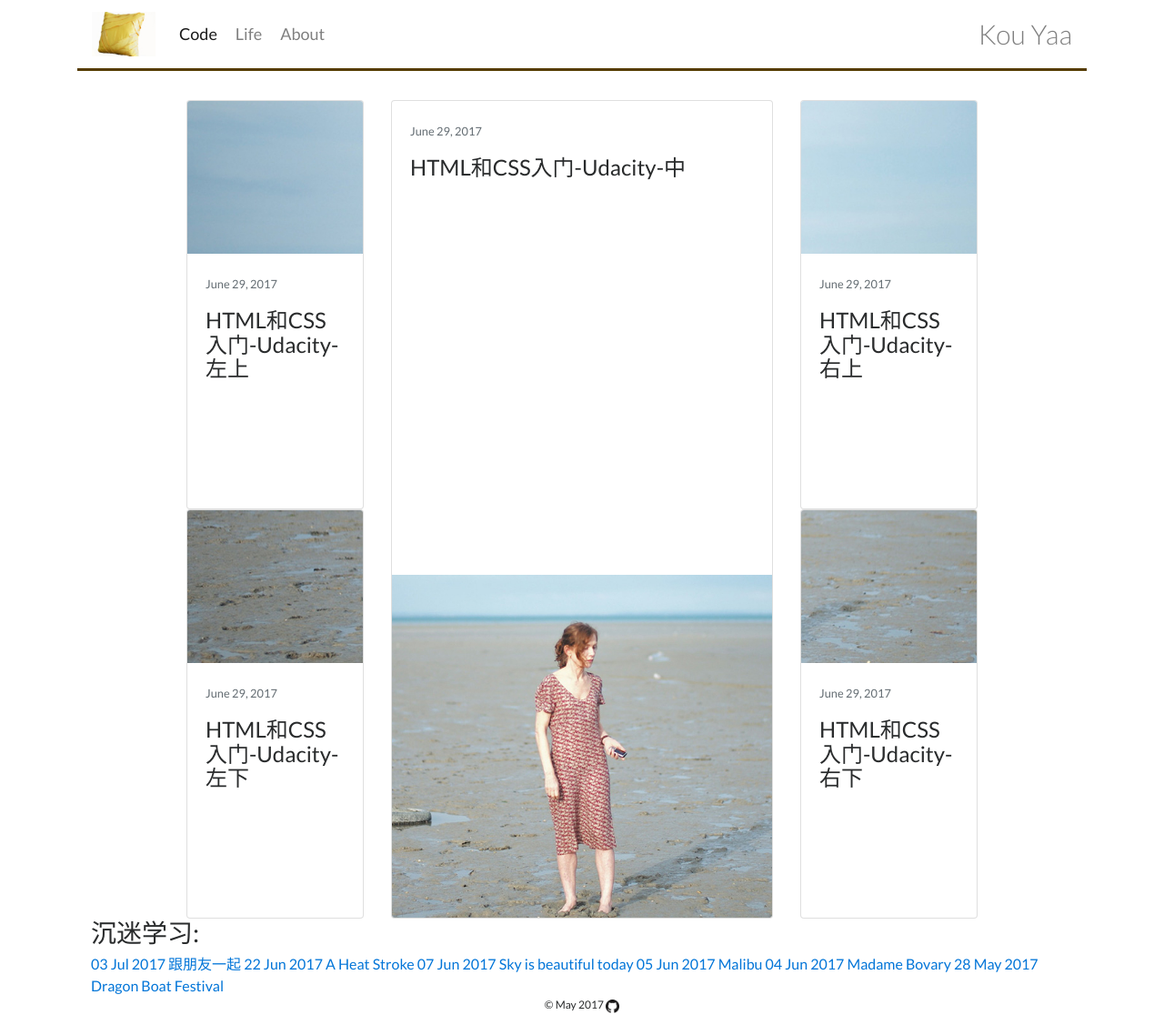
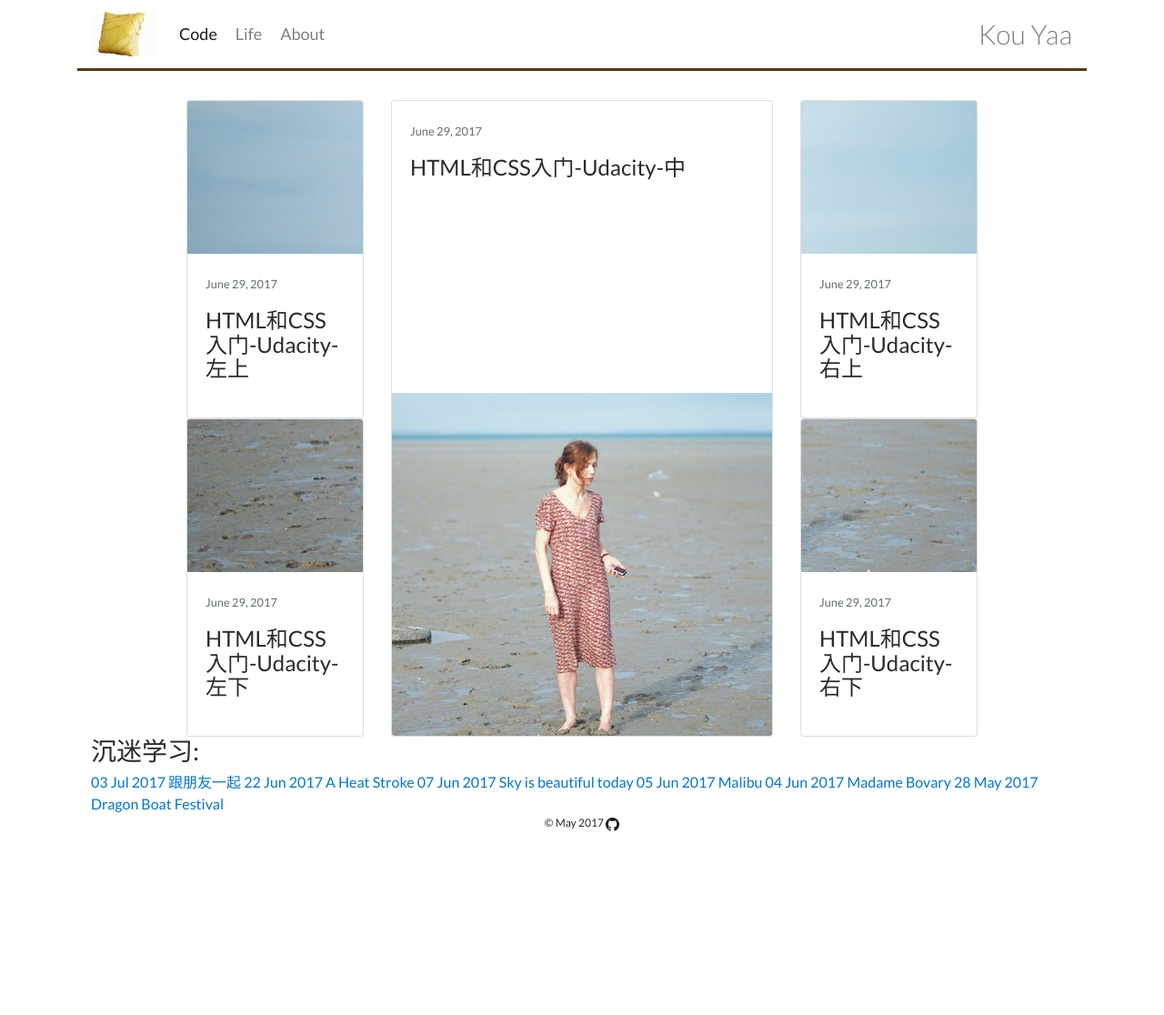
Before and after one commit to yinkouya/yinkouya.github.io, a Jekyll site: the page built from life.html, in a window 1280 px wide. Shown: the whole page at 91% size. Built offline with Jekyll 4.4.1, drawn with Linux system fonts in a browser that asks for light colours; nearby versions of some CDN libraries; after the commit the page ends 916 px from its top, so only the background shows below that.

Commit message:
Update style.css

```diff
--- a/assets/style.css
+++ b/assets/style.css
@@ -64,7 +64,7 @@ img.footer {
 
 .row {
   width: 900px;
-  height: 900px;
+  height: 700px;
   margin: 0 auto;
 }
 
```
